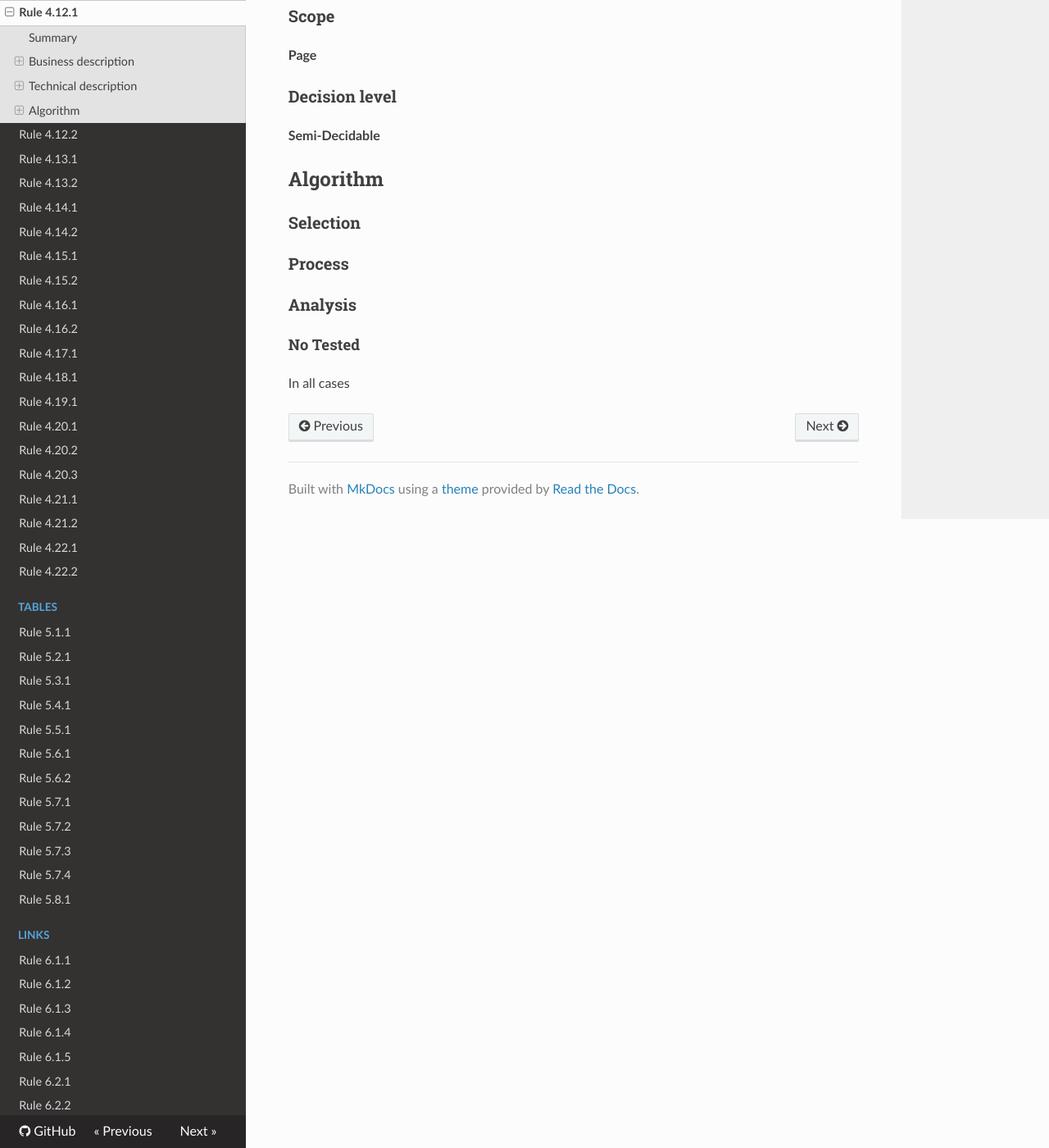
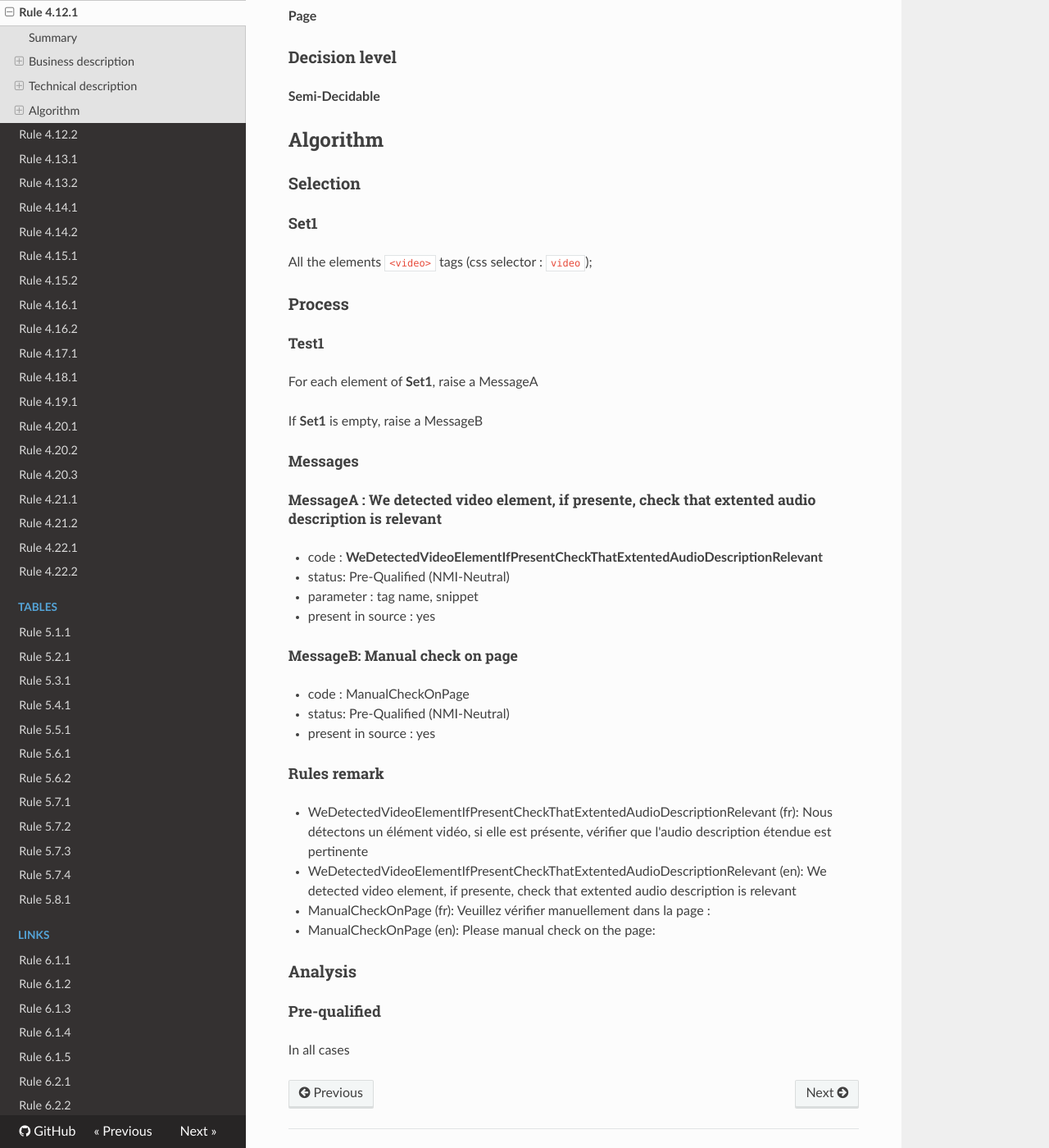
Before and after one commit to Tanaguru/RGAA3-2016, an MkDocs documentation site: the page built from docs/Rule-4-12-1.md, in a window 1280 px wide and 1400 px high, scrolled down 786 px. Shown: the whole window at 82% size. Built offline with MkDocs 1.6.1, drawn with Linux system fonts in a browser that asks for light colours; nearby versions of some CDN libraries; old or Windows-style settings are respelled for this version of MkDocs.

Commit message:
Update tests 4.12.1

```diff
--- a/docs/Rule-4-12-1.md
+++ b/docs/Rule-4-12-1.md
@@ -1,22 +1,20 @@
 # Rule 4.12.1
 
 ## Summary
-
-No-check rule
 
 ## Business description
 
 ### Criterion
 
-[4.12](http://references.modernisation.gouv.fr/referentiel-technique-0#crit-4-12)
+[4.12](http://references.modernisation.gouv.fr/rgaa/criteres.html#crit-4-12)
 
 ###Test
 
-[4.12.1](http://references.modernisation.gouv.fr/referentiel-technique-0#test-4-12-1)
+[4.12.1](http://references.modernisation.gouv.fr/rgaa/criteres.html#test-4-12-1)
 
 ### Description
 
-Pour chaque <a href="http://references.modernisation.gouv.fr/referentiel-technique-0#mMediaTemp">m&eacute;dia temporel</a> synchronis&eacute; pr&eacute;-enregistr&eacute; ayant une <a href="http://references.modernisation.gouv.fr/referentiel-technique-0#mAudioDescE">audio-description &eacute;tendue</a> synchronis&eacute;e, celle-ci est-elle pertinente ?
+Pour chaque <a href="http://references.modernisation.gouv.fr/rgaa/glossaire.html#mdia-temporel-type-son-vido-et-synchronis">m&eacute;dia temporel</a> synchronis&eacute; pr&eacute;-enregistr&eacute; ayant une <a href="http://references.modernisation.gouv.fr/rgaa/glossaire.html#audiodescription-synchronise-media-temporel">audio-description &eacute;tendue</a> synchronis&eacute;e, celle-ci est-elle pertinente ?
 
 ### Level
 
@@ -36,10 +34,43 @@ Pour chaque <a href="http://references.modernisation.gouv.fr/referentiel-techniq
 
 ### Selection
 
+#### Set1
+
+All the elements `<video>` tags (css selector : `video`);
+
 ### Process
+
+##### Test1
+
+For each element of **Set1**, raise a MessageA
+
+If **Set1** is empty, raise a MessageB
+
+#### Messages
+
+##### MessageA : We detected video element, if presente, check that extented audio description is relevant
+
+-    code : **WeDetectedVideoElementIfPresentCheckThatExtentedAudioDescriptionRelevant**
+-    status: Pre-Qualified (NMI-Neutral)
+-    parameter : tag name, snippet
+-    present in source : yes
+
+##### MessageB: Manual check on page
+
+-   code : ManualCheckOnPage
+-   status: Pre-Qualified (NMI-Neutral)
+-   present in source : yes
+
+#### Rules remark
+
+ * WeDetectedVideoElementIfPresentCheckThatExtentedAudioDescriptionRelevant (fr): Nous d&eacute;tectons un &eacute;l&eacute;ment vid&eacute;o, si elle est pr&eacute;sente, v&eacute;rifier que l'audio description &eacute;tendue est pertinente
+ * WeDetectedVideoElementIfPresentCheckThatExtentedAudioDescriptionRelevant (en): We detected video element, if presente, check that extented audio description is relevant
+
+ * ManualCheckOnPage (fr): Veuillez v&eacute;rifier manuellement dans la page :
+ * ManualCheckOnPage (en): Please manual check on the page:
 
 ### Analysis
 
-#### No Tested
+#### Pre-qualified
 
 In all cases
```
Also changed, not shown: 3 other files.
